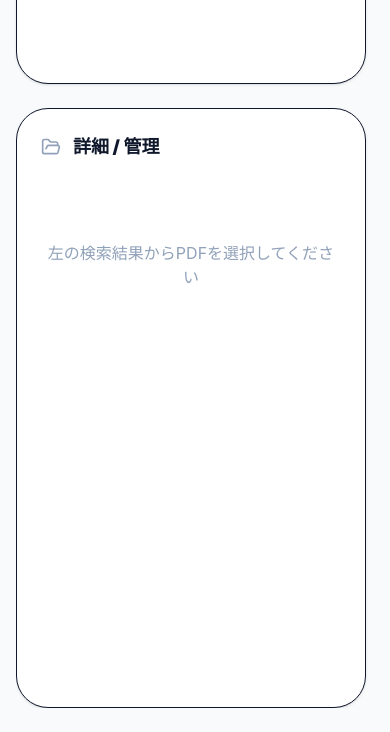
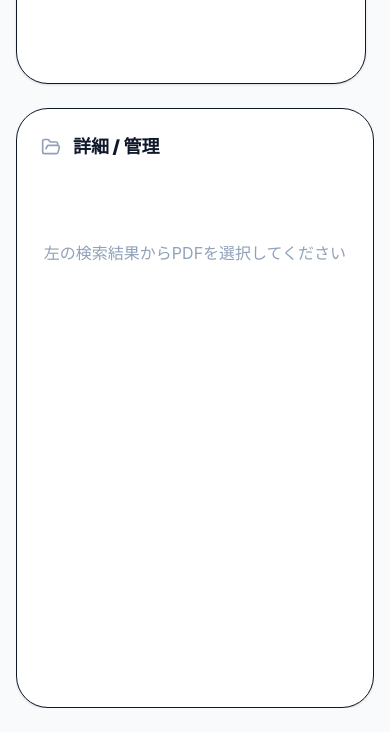
Before and after one commit to fukuside/social-resource-search, a React (Vite) app: page / in a window 390 px wide. Shown: the part 1497-2229 px from the top of the page. Built offline with nearby package versions, Linux system fonts and the light colour scheme.

Commit message:
構造を修正

```diff
--- a/src/App.jsx
+++ b/src/App.jsx
@@ -308,7 +308,7 @@ syncEditForm(refreshed.item);
         </div>
       </header>
 
-      <main className="mx-auto grid max-w-7xl gap-6 px-4 py-6 lg:h-[calc(100vh-96px)] lg:grid-cols-[1.1fr_0.9fr]">
+      <main className="mx-auto grid max-w-7xl gap-6 px-4 py-6 xl:h-[calc(100vh-96px)] xl:grid-cols-[1.1fr_0.9fr]">
         <section className="flex min-h-0 flex-col gap-6 pr-2">
           <div className="rounded-[2rem] border bg-white p-6 shadow-sm">
             <div className="mb-4 flex items-center gap-3">
@@ -457,7 +457,7 @@ syncEditForm(refreshed.item);
 </div>
         </section>
 
-        <section className="min-h-0 overflow-y-auto pr-2">
+        <section className="min-h-0 overflow-y-auto xl:pr-2">
           <div className="rounded-[2rem] border bg-white p-6 shadow-sm min-h-[600px] lg:min-h-0 lg:flex-1 lg:overflow-y-auto">
             <div className="mb-4 flex items-center gap-3">
               <FolderOpen className="h-5 w-5 text-slate-400" />
```
